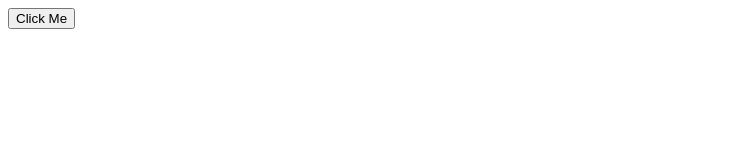
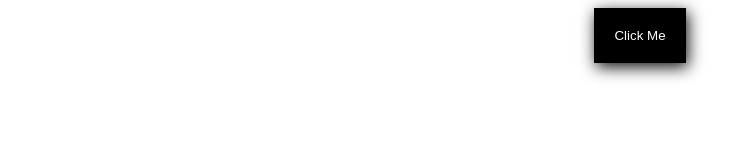
Before and after one commit to sumandivya2508/js-color-flicker, a plain HTML site: page index.html in a window 1280 px wide. Shown: the whole page, without its empty margins (0-756 px from the left). Drawn offline with Linux system fonts and the light colour scheme.

Commit message:
Update index.html

```diff
--- a/index.html
+++ b/index.html
@@ -3,9 +3,9 @@
     <title>JS project</title>
 </head>
 <body>
-<div id="container">
-
-    <button id="btn-click"> Click Me  </button>
+<div id="container" style="text-align: center;">
+    <h2 id="colorcode"> </h2>
+    <button id="btn-click" style="color:white;background:black;border:none; padding:20px;  box-shadow: 2px 4px 15px rgb(14, 13, 13);"> Click Me  </button>
 </div>
 
     <script src="project.js"></script>
```
